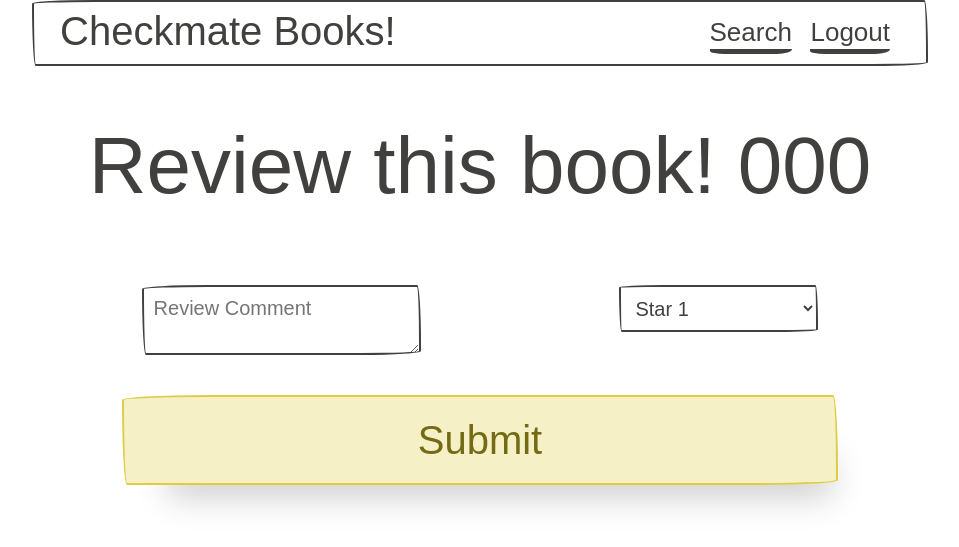
After one commit to Brickea/Brickea-learning-records, a Flask app: template CS50-s-Web-Programming-with-Python-and-JavaScript/Projects/project1/templates/review.html in a window 1280 px wide. The commit adds this page. Shown: the top 547 px of the page, without its empty margins (160-1119 px from the left). Run offline with Flask 2, Linux system fonts and the light colour scheme; the template is opened without the code that fills it: most values are stand-ins (such as "Sample title", 1, 10 or a date in 2020); some libraries are stand-ins or nearby versions; some web fonts are replaced.

Commit message:
20200625 cs50 project 1 function 2 finished

```diff
--- a/CS50-s-Web-Programming-with-Python-and-JavaScript/Projects/project1/application.py
+++ b/CS50-s-Web-Programming-with-Python-and-JavaScript/Projects/project1/application.py
@@ -4,6 +4,7 @@ from flask import Flask, session, render_template, request, redirect, url_for
 from flask_session import Session
 from sqlalchemy import create_engine, text
 from sqlalchemy.orm import scoped_session, sessionmaker
+import json
 
 app = Flask(__name__)
 
@@ -39,8 +40,8 @@ def registration():
         # Check if the username is exist
         sql = text('''select * from users where username = :username
         ''')
-        para = {"username":username}
-        user = db.execute(sql,para).fetchone()
+        para = {"username": username}
+        user = db.execute(sql, para).fetchone()
         if user is None:
             # The username is not exist, create one
             sql = text('''insert into users (username, password)
@@ -49,10 +50,10 @@ def registration():
             para = {"username": username, "password": password}
             db.execute(sql, para)
             db.commit()
-            return render_template('message_redirect_sign_in.html',message="Success!")
+            return render_template('message_redirect.html', message="Success!", goto_page="sign_in")
         else:
             # The username is exist, redirect to sign in page
-            return render_template('message_redirect_sign_in.html',message="User exist!")
+            return render_template('message_redirect.html', message="User exist!", goto_page="sign_in")
     elif request.method == "GET":
         # This will let the backend render the sign up page into front
         return render_template('sign_up.html')
@@ -72,11 +73,11 @@ def login():
 
         sql = text('''select * from users where username = :username
         ''')
-        para = {"username":username}
-        user = db.execute(sql,para).fetchone()
+        para = {"username": username}
+        user = db.execute(sql, para).fetchone()
         if user is None:
             # No such user
-            return render_template("message_redirect_sign_in.html",message="no such user!")
+            return render_template("message_redirect.html", message="no such user!", goto_page="sign_in")
         else:
             # Check if the password is right
             if password == user.password:
@@ -84,14 +85,14 @@ def login():
                 session['username'] = username
                 return redirect('/search')
             else:
-                return render_template("message_redirect_sign_in.html",message="Wrong password!")
+                return render_template("message_redirect.html", message="Wrong password!", goto_page="sign_in")
     return 'Bad request', 400
 
 # Logout
 @app.route("/logout")
 def logout():
     session.pop("username")
-    return render_template("message_redirect_sign_in.html",message="Logout!")
+    return render_template("message_redirect.html", message="Logout!", goto_page="sign_in")
 
 # Book search
 @app.route("/search")
@@ -101,5 +102,92 @@ def search():
         return render_template("search.html")
     else:
         # No user login
-        return render_template("message_redirect_sign_in.html",message="No user login!")
+        return render_template("message_redirect.html", message="No user login!", goto_page="sign_in")
     return 'Bad request', 400
+
+
+@app.route("/search_for_book", methods=["POST"])
+def search_for_book():
+    # search_option
+    # 1: isbn
+    # 2: title
+    # 3: author
+    if request.method == "POST":
+        user_input = request.form.get("user_input")
+        search_class = request.form.get("search_option")
+        convert_json = {}
+        res = []
+        if(search_class == "1"):
+            # isbn search
+            sql = text("select * from books where isbn = :user_input")
+            para = {"user_input": user_input}
+            res = db.execute(sql, para).fetchall()
+            if len(res) == 0:
+                # No such book!
+                return render_template("message_redirect.html", message="No such book found!", goto_page="search")
+            for i in res:
+                print(i)
+        elif(search_class == "2"):
+            # title search
+            sql = text(
+                "select * from books where lower(title) like '%%%s%%'" % user_input)
+            para = {"user_input": user_input}
+            res = db.execute(sql, para).fetchall()
+            if len(res) == 0:
+                # No such book!
+                return render_template("message_redirect.html", message="No such book found!", goto_page="search")
+            for i in res:
+                print(i)
+        elif(search_class == "3"):
+            # author search
+            sql = text(
+                "select * from books where lower(author) like '%%%s%%'" % user_input)
+            para = {"user_input": user_input}
+            res = db.execute(sql, para).fetchall()
+            if len(res) == 0:
+                # No such book!
+                return render_template("message_redirect.html", message="No such book found!", goto_page="search")
+            for i in res:
+                print(i)
+    return render_template("book_list.html", res=res)
+
+
+# Book review
+@app.route("/review/<review_isbn>", methods=["GET", "POST"])
+def review(review_isbn):
+    if request.method == "GET":
+        if "username" in session:
+            # The user already login
+            username = session["username"]
+            # Check if the user already reivewed this book
+            sql = text('select * from reviews \
+            where username = :username and isbn = :review_isbn')
+            para = {"username":username,"review_isbn":review_isbn}
+            res = db.execute(sql,para).fetchone()
+            if res is None:
+                return render_template("review.html",review_isbn=review_isbn)
+            else:
+                return render_template("message_redirect.html", message="You have reviewed this book!", goto_page="search_for_book")
+        else:
+            # No user login
+            return render_template("message_redirect.html", message="No user login!", goto_page="sign_in")
+    return 'Bad request', 400
+
+@app.route("/submit_review/<review_isbn>",methods=["POST"])
+def submit_review(review_isbn):
+    if request.method == "POST":
+        comment = request.form.get("comment")
+        star = request.form.get("review_rate")
+        # Submit the review
+        sql = text("insert into reviews (username,isbn,comment,star) \
+        values (:username,:isbn,:comment,:star)")
+        para = {
+            "username":session["username"],
+            "isbn":review_isbn,
+            "comment": comment,
+            "star":star
+        }
+        res = db.execute(sql,para)
+        db.commit()
+        return render_template("message_redirect.html", message="Success review!", goto_page="search_for_book")
+    return 'Bad request', 400
--- a/CS50-s-Web-Programming-with-Python-and-JavaScript/Projects/project1/static/css/books.css
+++ b/CS50-s-Web-Programming-with-Python-and-JavaScript/Projects/project1/static/css/books.css
@@ -13,6 +13,12 @@
 .search-body {
   margin: auto;
   width: 80%;
+}
+
+.search-table {
+  font-size: xx-large;
+  border: 1px solid black;
+  border-collapse: collapse;
 }
 
 @media (min-width: 700px) {
--- a/CS50-s-Web-Programming-with-Python-and-JavaScript/Projects/project1/static/scss/books.scss
+++ b/CS50-s-Web-Programming-with-Python-and-JavaScript/Projects/project1/static/scss/books.scss
@@ -11,6 +11,12 @@
 .search-body{
     margin: auto;
     width: 80%;
+}
+
+.search-table{
+    font-size: xx-large;
+    border: 1px solid black;
+    border-collapse: collapse;
 }
 
 @media (min-width: 700px){
--- a/CS50-s-Web-Programming-with-Python-and-JavaScript/Projects/project1/templates/layout/content_page_layout.html
+++ b/CS50-s-Web-Programming-with-Python-and-JavaScript/Projects/project1/templates/layout/content_page_layout.html
@@ -27,7 +27,7 @@
                     </button>
                     <div class="collapsible-body">
                         <ul class="inline">
-                            <li><a href="{{ url_for('index') }}">Search</a></li>
+                            <li><a href="{{ url_for('search') }}">Search</a></li>
                             <li><a href="{{ url_for('logout') }}">Logout</a></li>
                         </ul>
                     </div>
@@ -35,9 +35,7 @@
             </nav>
         </div>
         <div>
-            {% block body %}
-
-            {% endblock body %}
+            {% block body %} {% endblock body %}
         </div>
     </div>
 
--- /dev/null
+++ b/CS50-s-Web-Programming-with-Python-and-JavaScript/Projects/project1/templates/review.html
@@ -0,0 +1,43 @@
+<!--
+    Parameters:
+    message: The message that need to display
+    para: The page you want to go
+ -->
+{% extends 'layout/content_page_layout.html' %}
+
+{% block body %}
+
+<div style="text-align: center; ">
+    <h1>
+        Review this book! {{review_isbn}}
+    </h1>
+</div>
+
+<div>
+    <div class="search-body">
+        <form action="{{ url_for('submit_review',review_isbn=review_isbn) }}" method="POST">
+            <div class="form-group">
+                <div class="row">
+                    <div class="col md-8 sm-12">
+                        <textarea placeholder="Review Comment" name="comment"></textarea>
+                    </div>
+                    <div class="col md-4 sm-12">
+                        <select class="input-block" id="review_rate" name="review_rate">
+                            <option value="1">Star 1</option>
+                            <option value="2">Star 2</option>
+                            <option value="3">Star 3</option>
+                            <option value="4">Star 4</option>
+                            <option value="5">Star 5</option>
+                            <select>
+                    </div>
+                </div>
+                <div class="row">
+                    <button class="btn-warning btn-block btn-large">Submit</button>
+                </div>
+            </div>
+        </form>
+    </div>
+
+</div>
+
+{% endblock body %}
```
Also changed, not shown: CS50-s-Web-Programming-with-Python-and-JavaScript/Projects/project1/database/create.py (+15 -4 lines), CS50-s-Web-Programming-with-Python-and-JavaScript/Projects/project1/templates/book_list.html (added, +41 -0 lines), CS50-s-Web-Programming-with-Python-and-JavaScript/Projects/project1/templates/layout/main_page_layout.html (+3 -9 lines), CS50-s-Web-Programming-with-Python-and-JavaScript/Projects/project1/templates/message_redirect.html (added, +32 -0 lines), CS50-s-Web-Programming-with-Python-and-JavaScript/Projects/project1/templates/message_redirect_sign_in.html (deleted, +0 -29 lines), CS50-s-Web-Programming-with-Python-and-JavaScript/Projects/project1/templates/search.html (+3 -4 lines), CS50-s-Web-Programming-with-Python-and-JavaScript/Projects/project1/templates/sign_in.html (+2 -9 lines), CS50-s-Web-Programming-with-Python-and-JavaScript/Projects/project1/templates/sign_up.html (+4 -10 lines), 1 other file.
